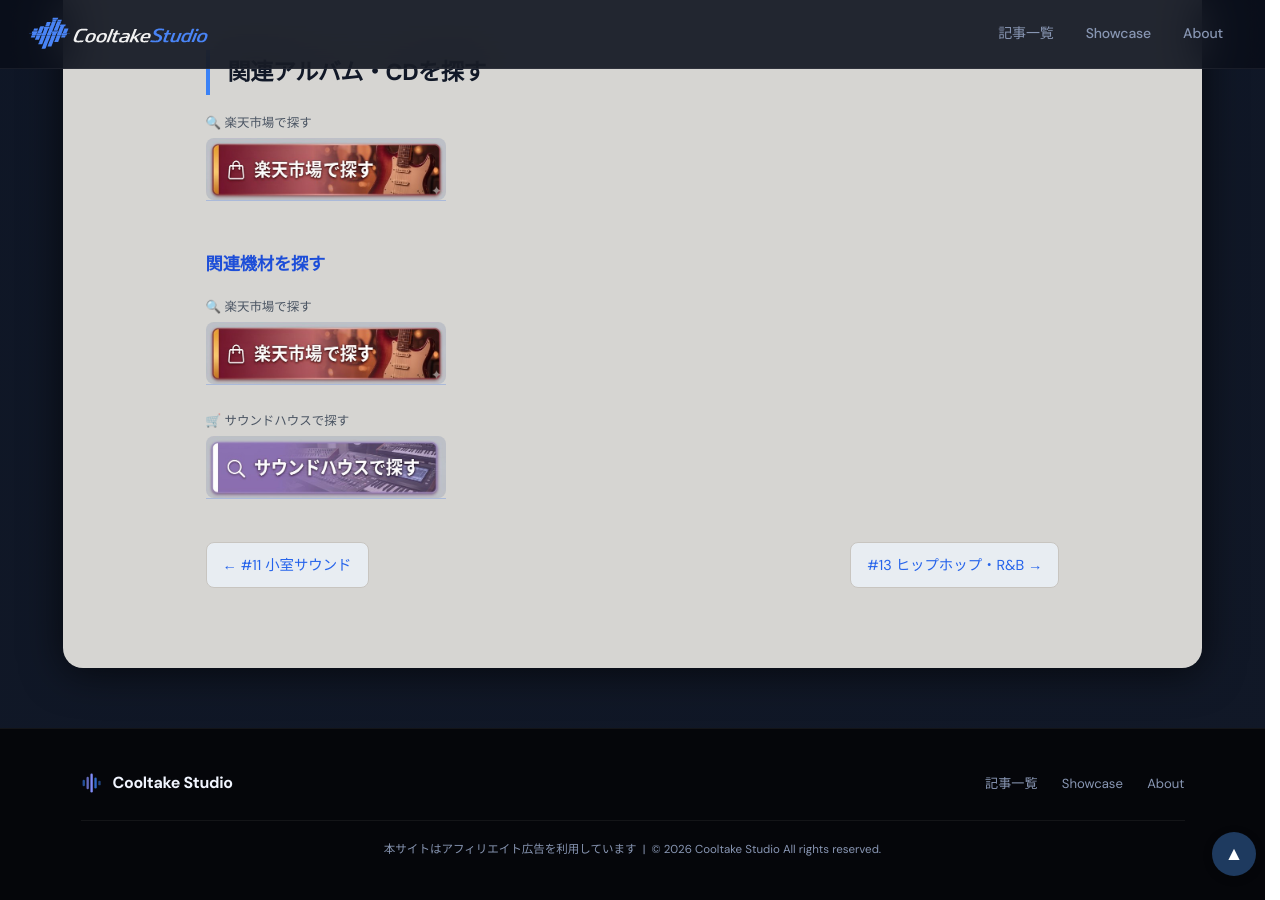
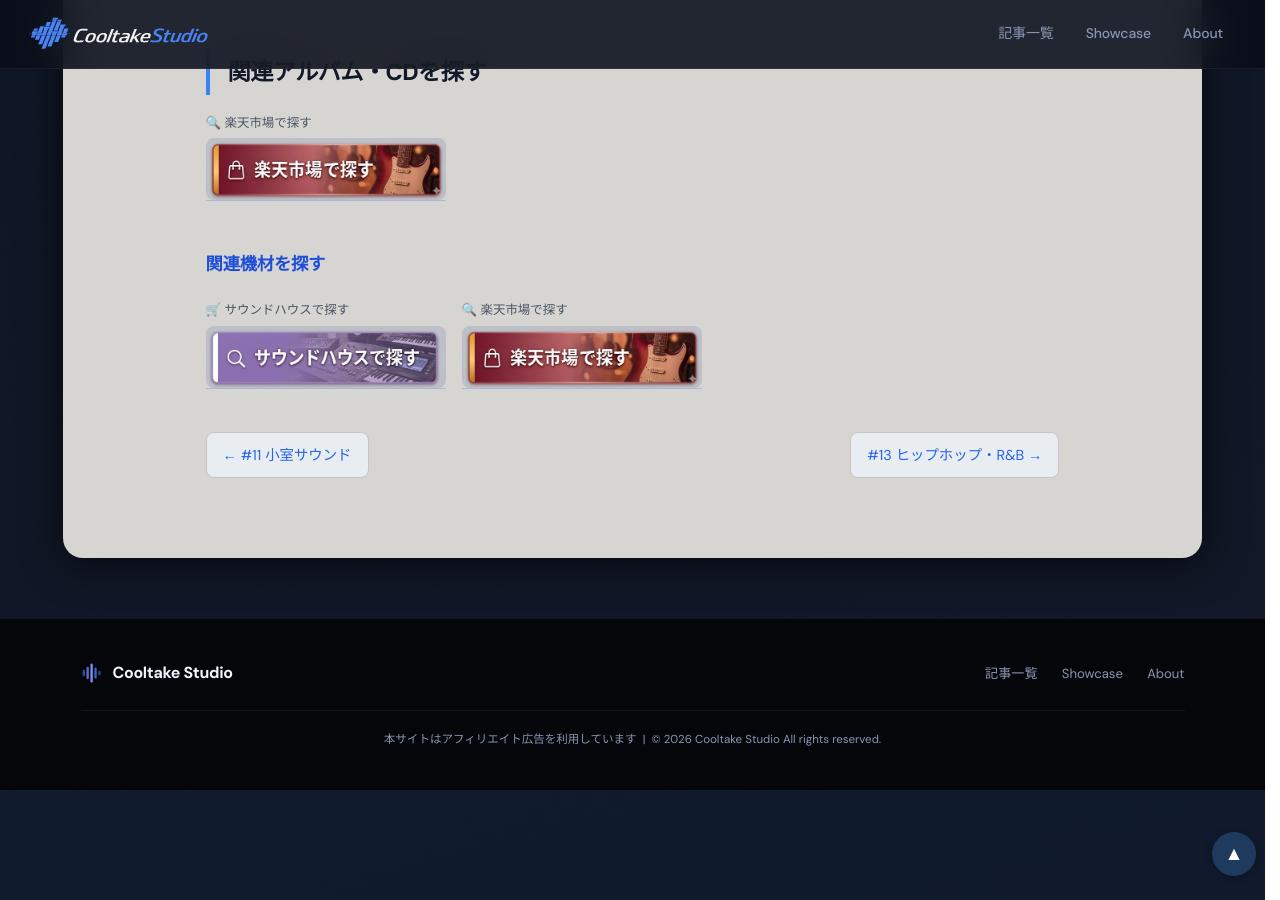
Before and after one commit to cooltake/cooltake-staging, a Jekyll site: the page built from _posts/2026-05-30-japan-music-12-shibuya-kei.md, in a window 1280 px wide and 900 px high, scrolled down 4244 px. Built offline with Jekyll 4.4.1, drawn with Linux system fonts in a browser that asks for light colours; some web fonts are replaced.

Commit message:
style: fix remaining button patterns in 2026-05-30-japan-music-12-shibuya-kei.md

```diff
--- a/_posts/2026-05-30-japan-music-12-shibuya-kei.md
+++ b/_posts/2026-05-30-japan-music-12-shibuya-kei.md
@@ -124,10 +124,12 @@
 
 ### 関連機材を探す
 
-<div style="margin:.8rem 0;"><span style="display:block;font-size:.78rem;color:#4b5563;margin-bottom:3px;margin-top:6px;">🔍 楽天市場で探す</span>
+<div style="display:flex;flex-wrap:wrap;gap:1rem;margin:1rem 0;">
+<div><span style="display:block;font-size:.78rem;color:#4b5563;margin-bottom:4px;">🛒 サウンドハウスで探す</span>
+<a href="https://h.accesstrade.net/sp/cc?rk=01001xqc00os63&url=https%3A%2F%2Fwww.soundhouse.co.jp%2Fsearch%2Findex%3Fs_category_cd%3D130" rel="nofollow" referrerpolicy="no-referrer-when-downgrade" style="display:inline-block;text-decoration:none;"><img src="/assets/images/btn-soundhouse.jpg" alt="サウンドハウスで探す" width="240" style="height:auto;border-radius:8px;display:block;"></a></div>
+<div><span style="display:block;font-size:.78rem;color:#4b5563;margin-bottom:4px;">🔍 楽天市場で探す</span>
 <a href="https://hb.afl.rakuten.co.jp/ichiba/0b15ddc7.28c5c9ed.0b15ddc8.5d23dd4d/?pc=https%3A%2F%2Fsearch.rakuten.co.jp%2Fsearch%2Fmall%2F%E3%82%A8%E3%83%95%E3%82%A7%E3%82%AF%E3%82%BF%E3%83%BC%20%E3%82%AE%E3%82%BF%E3%83%BC%20%E3%82%A2%E3%83%8A%E3%83%AD%E3%82%B0%2F" rel="nofollow" referrerpolicy="no-referrer-when-downgrade" style="display:inline-block;text-decoration:none;"><img src="/assets/images/btn-rakuten.jpg" alt="楽天市場で探す" width="240" style="height:auto;border-radius:8px;display:block;"></a></div>
-<div style="margin:.8rem 0;"><span style="display:block;font-size:.78rem;color:#4b5563;margin-bottom:3px;margin-top:6px;">🛒 サウンドハウスで探す</span>
-<a href="https://h.accesstrade.net/sp/cc?rk=01001xqc00os63&url=https%3A%2F%2Fwww.soundhouse.co.jp%2Fsearch%2Findex%3Fs_category_cd%3D130" rel="nofollow" referrerpolicy="no-referrer-when-downgrade" style="display:inline-block;text-decoration:none;"><img src="/assets/images/btn-soundhouse.jpg" alt="サウンドハウスで探す" width="240" style="height:auto;border-radius:8px;display:block;"></a></div>
+</div>
 
 <div style="display:flex;justify-content:space-between;flex-wrap:wrap;gap:.8rem;margin:2rem 0;">
 <a href="/2026/05/30/japan-music-11-komuro-jpop/" style="display:inline-block;padding:.5rem 1rem;background:#e8edf2;border:1px solid #c8c5c0;border-radius:8px;color:#1e3a5f;text-decoration:none;font-size:.9rem;">← #11 小室サウンド</a>
```
